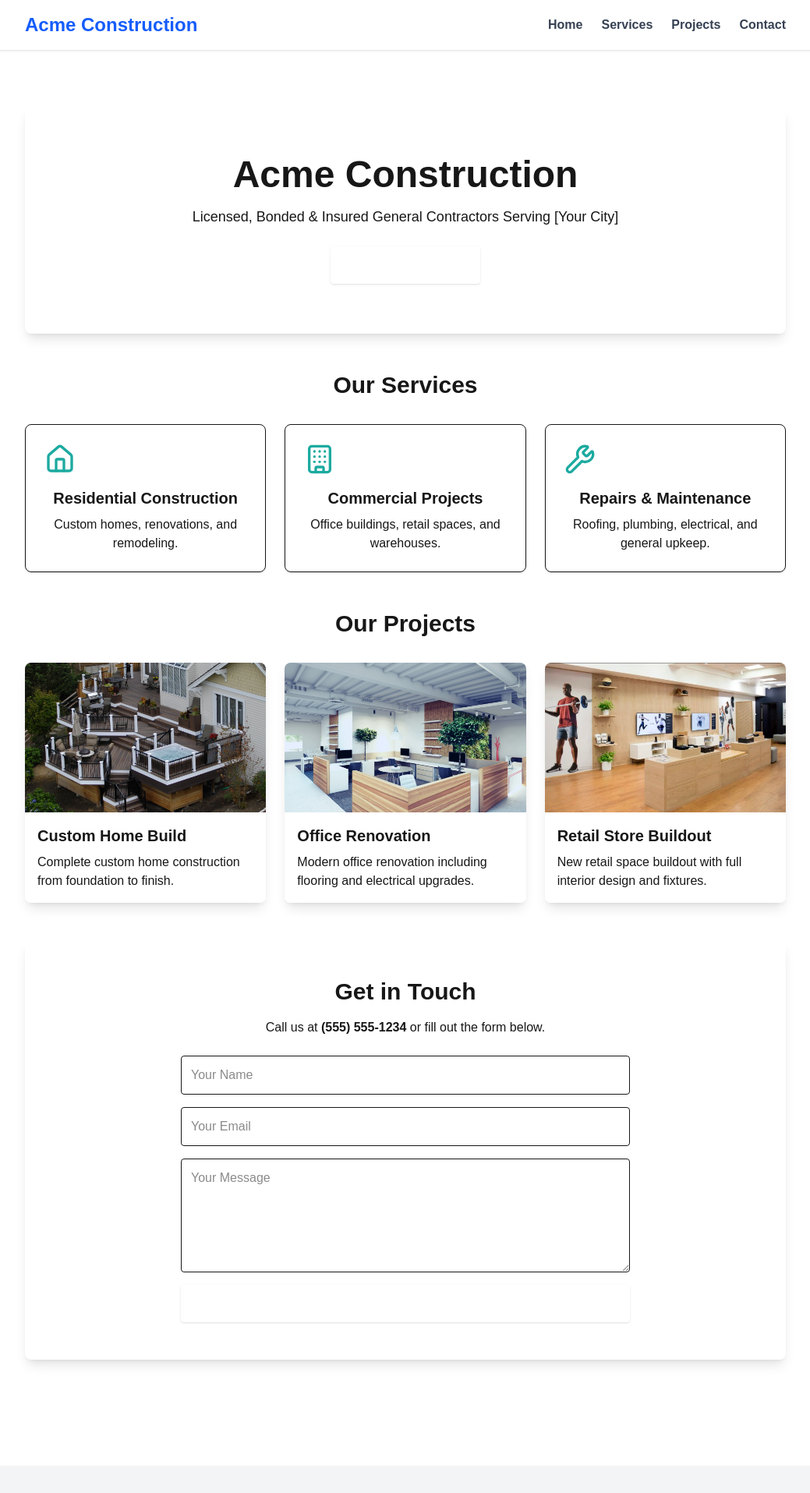
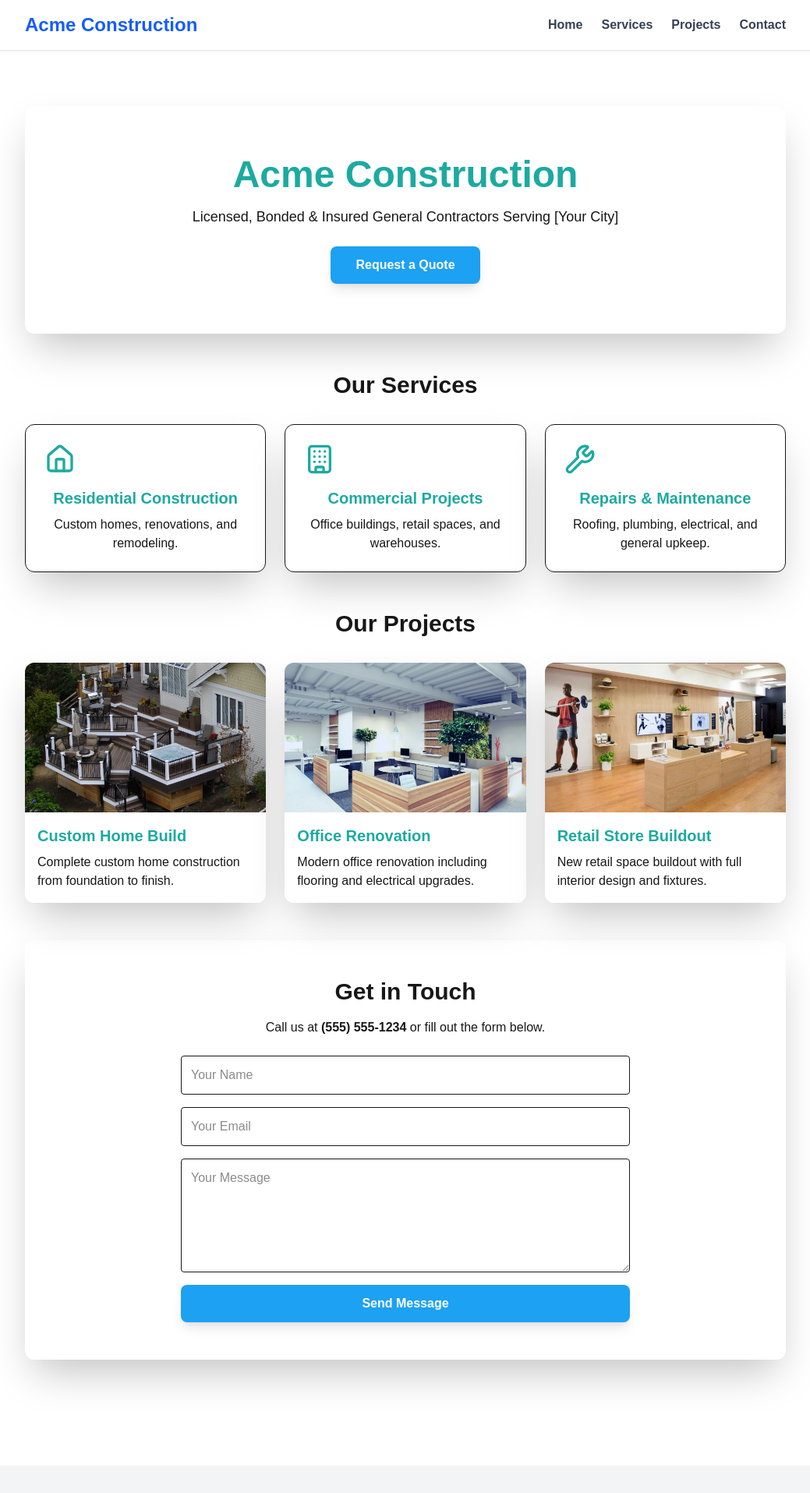
Before and after one commit to jjoynergnd/construction-website, a Next.js app: page / in a window 1280 px wide. Shown: the top 1915 px of the page at 78% size, without its empty margins (120-1159 px from the left). Built offline with nearby package versions, Linux system fonts and the light colour scheme.

Commit message:
Update page.js: teal header, request button visible, enhanced section shadows

```diff
--- a/app/page.js
+++ b/app/page.js
@@ -10,25 +10,25 @@ export default function Home() {
   const [submitted, setSubmitted] = useState(false);
 
   const handleSubmit = (e) => {
-    // Let Formspree handle actual submission
     setSubmitted(true);
-    setTimeout(() => setSubmitted(false), 5000); // hide message after 5 seconds
+    setTimeout(() => setSubmitted(false), 5000);
   };
 
   return (
     <>
       <Navbar />
+
       <main className="max-w-5xl mx-auto p-6" id="home">
 
         {/* Hero Section */}
-        <section className="text-center my-12 bg-secondary py-16 rounded-lg shadow-lg">
-          <h1 className="text-5xl font-bold text-primary">Acme Construction</h1>
+        <section className="text-center my-12 bg-secondary py-16 rounded-xl shadow-2xl">
+          <h1 className="text-5xl font-bold text-[#1CAAA0]">Acme Construction</h1>
           <p className="mt-4 text-lg text-textPrimary max-w-xl mx-auto">
             Licensed, Bonded & Insured General Contractors Serving [Your City]
           </p>
           <a
             href="#contact"
-            className="mt-6 inline-block bg-primary text-white font-semibold px-8 py-3 rounded shadow hover:opacity-90 transition"
+            className="mt-6 inline-block bg-[#1DA1F2] text-white font-semibold px-8 py-3 rounded-lg shadow-lg hover:opacity-90 transition"
           >
             Request a Quote
           </a>
@@ -57,10 +57,10 @@ export default function Home() {
             ].map((service) => (
               <div
                 key={service.title}
-                className="p-6 border rounded-lg shadow hover:shadow-xl transition hover:-translate-y-1 text-center"
+                className="p-6 border rounded-xl shadow-2xl hover:shadow-3xl transition hover:-translate-y-1 text-center bg-white"
               >
                 {service.icon}
-                <h3 className="font-semibold text-xl mb-2 text-primary">{service.title}</h3>
+                <h3 className="font-semibold text-xl mb-2 text-[#1CAAA0]">{service.title}</h3>
                 <p className="text-textPrimary">{service.desc}</p>
               </div>
             ))}
@@ -90,7 +90,7 @@ export default function Home() {
             ].map((project) => (
               <div
                 key={project.title}
-                className="overflow-hidden rounded-lg shadow-lg hover:shadow-2xl transition hover:-translate-y-1"
+                className="overflow-hidden rounded-xl shadow-2xl hover:shadow-3xl transition hover:-translate-y-1 bg-white"
               >
                 <Image
                   src={project.img}
@@ -100,7 +100,7 @@ export default function Home() {
                   className="w-full h-48 object-cover"
                 />
                 <div className="p-4 bg-white">
-                  <h3 className="font-semibold text-xl text-primary mb-2">{project.title}</h3>
+                  <h3 className="font-semibold text-xl text-[#1CAAA0] mb-2">{project.title}</h3>
                   <p className="text-textPrimary">{project.desc}</p>
                 </div>
               </div>
@@ -109,7 +109,7 @@ export default function Home() {
         </section>
 
         {/* Contact Section */}
-        <section id="contact" className="my-12 bg-secondary py-12 px-6 rounded-lg shadow-lg">
+        <section id="contact" className="my-12 bg-secondary py-12 px-6 rounded-xl shadow-2xl">
           <h2 className="text-3xl font-bold mb-4 text-textPrimary text-center">Get in Touch</h2>
           <p className="text-center mb-6 text-textPrimary">
             Call us at <strong>(555) 555-1234</strong> or fill out the form below.
@@ -126,42 +126,40 @@ export default function Home() {
               name="name"
               placeholder="Your Name"
               required
-              className="p-3 border rounded focus:outline-none focus:ring-2 focus:ring-primary"
+              className="p-3 border rounded focus:outline-none focus:ring-2 focus:ring-[#1CAAA0]"
             />
             <input
               type="email"
               name="_replyto"
               placeholder="Your Email"
               required
-              className="p-3 border rounded focus:outline-none focus:ring-2 focus:ring-primary"
+              className="p-3 border rounded focus:outline-none focus:ring-2 focus:ring-[#1CAAA0]"
             />
             <textarea
               name="message"
               placeholder="Your Message"
               required
-              className="p-3 border rounded focus:outline-none focus:ring-2 focus:ring-primary"
+              className="p-3 border rounded focus:outline-none focus:ring-2 focus:ring-[#1CAAA0]"
               rows={5}
             />
             <button
               type="submit"
-              className="bg-primary text-white font-semibold px-6 py-3 rounded shadow hover:opacity-90 transition"
+              className="bg-[#1DA1F2] text-white font-semibold px-6 py-3 rounded-lg shadow-lg hover:opacity-90 transition"
             >
               Send Message
             </button>
           </form>
 
-          {/* Success message */}
           {submitted && (
-            <div className="mt-4 text-center text-white bg-primary px-4 py-2 rounded">
+            <div className="mt-4 text-center text-white bg-[#1DA1F2] px-4 py-2 rounded-lg">
               Thank you! Your message has been sent.
             </div>
           )}
         </section>
-
       </main>
       <Footer />
 
-      {/* Smooth scroll behavior */}
+      {/* Smooth scroll */}
       <style jsx global>{`
         html {
           scroll-behavior: smooth;
```
